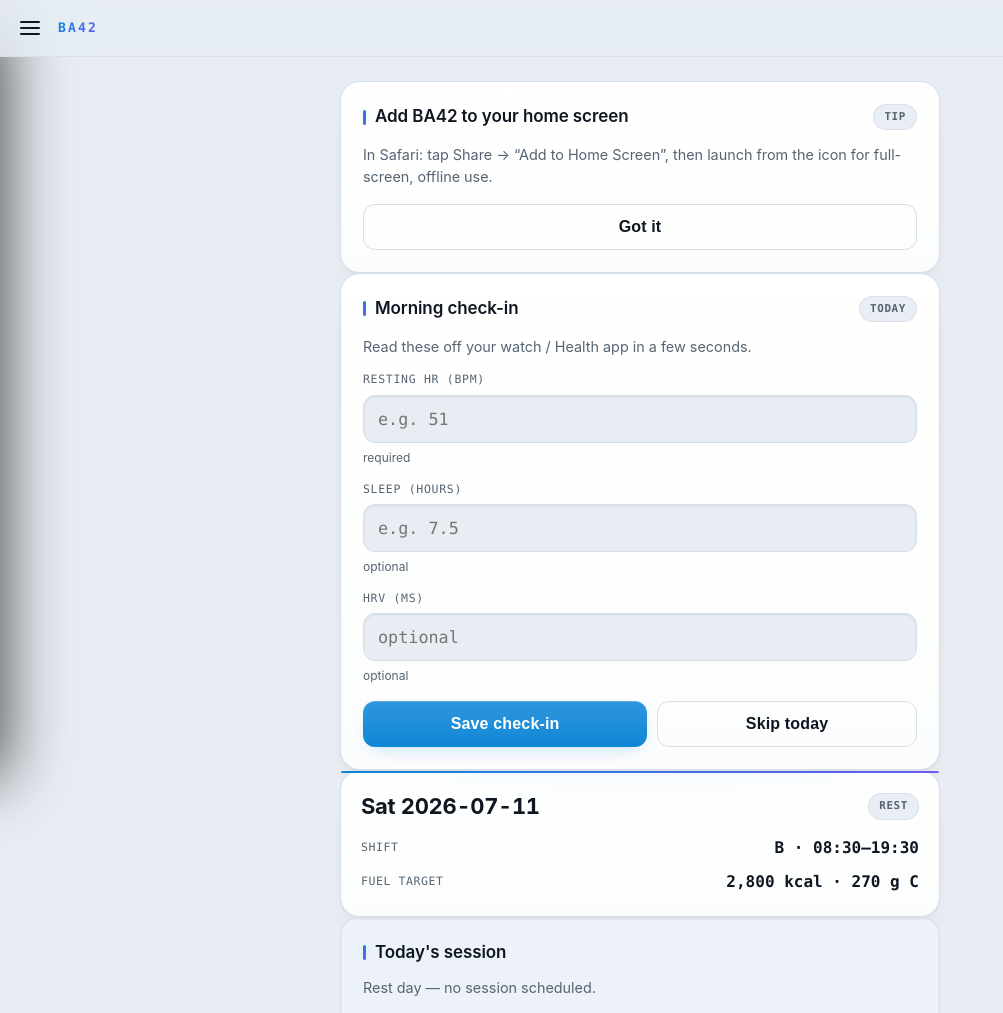
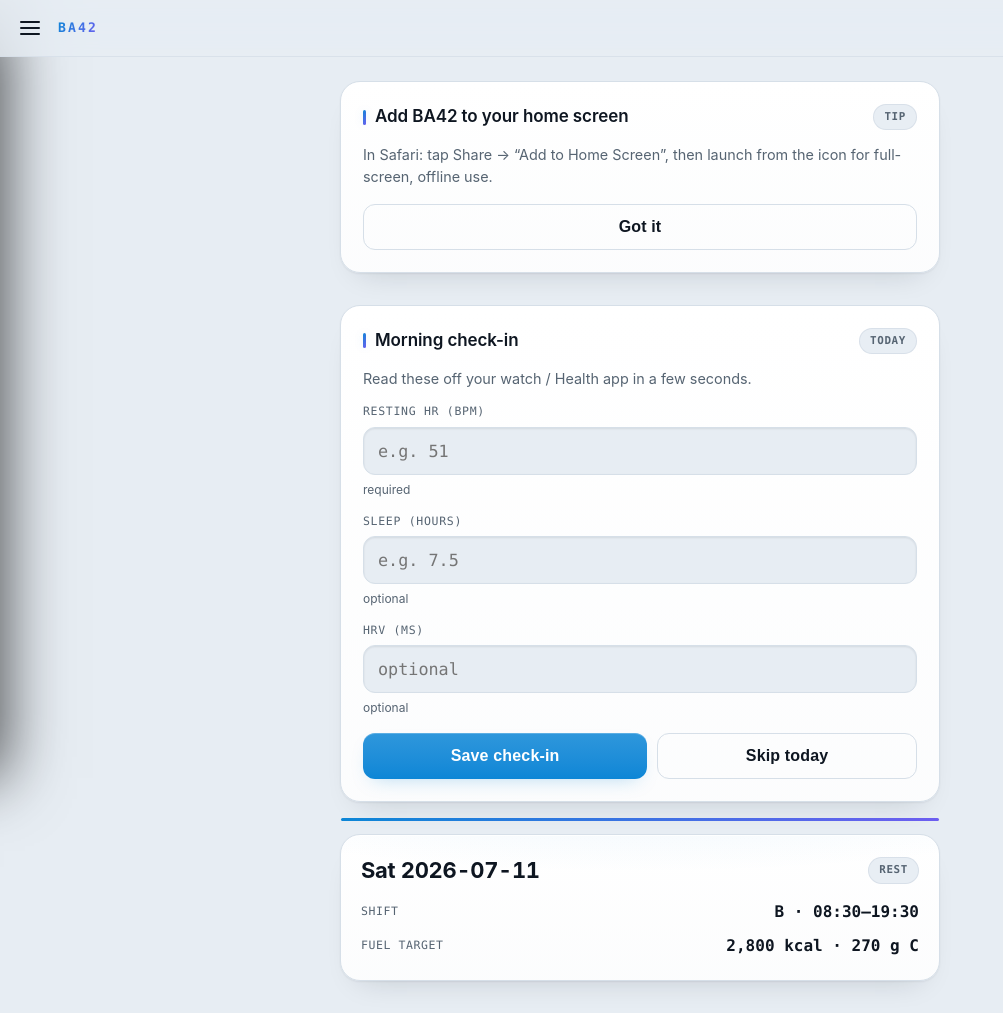
Before and after one commit to stanarg/marathon, a website with bundled scripts: page index.html in a window 1280 px wide. Shown: the top 1013 px of the page, without its empty margins (0-1003 px from the left). Built offline with nearby package versions, Linux system fonts and the light colour scheme.

Commit message:
Add files via upload

```diff
--- a/css/app.css
+++ b/css/app.css
@@ -21,6 +21,7 @@
   --danger: #FF6E6E;          /* coral-red */
   --radius: 20px;
   --header-h: 48px;
+  --card-gap: 32px;           /* vertical space between stacked cards */
 
   /* — helpers (not part of the fixed inventory) — */
   --accent-2: #8A7CFF;        /* violet companion — only inside gradients/glows */
@@ -178,7 +179,7 @@ body::before {
   margin: 0 auto;
   display: flex;
   flex-direction: column;
-  gap: 34px; /* generous air between instruments */
+  gap: var(--card-gap);
 }
 
 /* ── Cards: elevated modules, not a grey stack ───────────────────────────── */
@@ -190,6 +191,9 @@ body::before {
   padding: 22px;
   box-shadow: var(--elev-hi), var(--elev);
 }
+/* Real spacing between stacked cards. Views wrap their cards in a <div>, so the
+   .view flex `gap` never reaches them — space adjacent cards directly instead. */
+.view .card + .card { margin-top: var(--card-gap); }
 
 /* Recessed sub-panel: sits inside/among cards, reads as a well (no ambient lift). */
 .card.sub {
@@ -205,14 +209,24 @@ body::before {
     radial-gradient(130% 90% at 50% -30%, color-mix(in srgb, var(--accent) 7%, transparent), transparent 62%),
     var(--card-bg);
 }
+/* Section marker: a FULL-WIDTH accent line. On the first card of a screen it sits on
+   the card's top edge (a header rule); between sections it floats centered in the gap
+   above so it reads as a clean divider instead of hugging the rounded corners. */
 .card:has(h2)::before {
   content: "";
   position: absolute;
-  left: 0; right: 0; top: 0;
+  left: 0;
+  right: 0;
+  top: 0;
   height: 2px;
-  border-radius: var(--radius) var(--radius) 0 0;
+  border-radius: 999px;
   background: var(--accent-grad);
   box-shadow: 0 0 16px -2px var(--glow);
+}
+.view > * > .card:has(h2):not(:first-child)::before,
+.view > .card:has(h2):not(:first-child)::before {
+  top: calc(-0.5 * var(--card-gap) - 1px); /* centered in the gap above */
+  height: 3px;
 }
 
 .card h2 {
--- a/sw.js
+++ b/sw.js
@@ -3,7 +3,7 @@
 //
 // All URLs are relative to the sw scope so it works at username.github.io/ba42/.
 
-const CACHE = 'ba42-v3';
+const CACHE = 'ba42-v6';
 
 const ASSETS = [
   'index.html',
```
